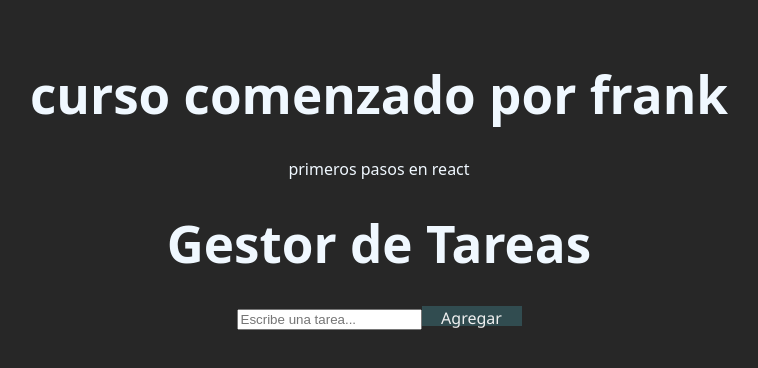
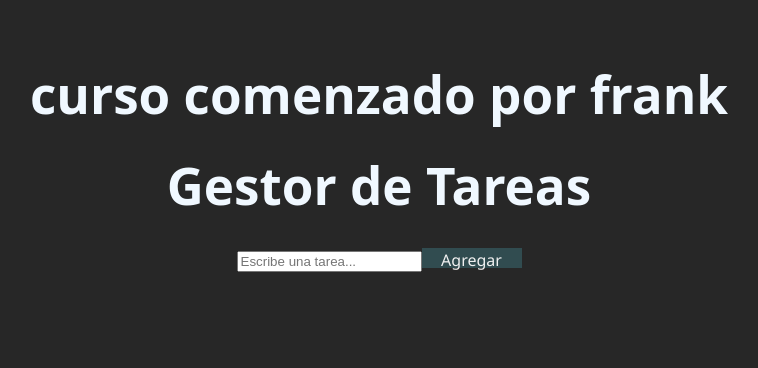
Before and after one commit to franciscojcc007/react_curso, a React (Vite) app in the folder MAGIA-REACT/: page / in a window 1280 px wide. Shown: the top 368 px of the page, without its empty margins (261-1019 px from the left). Built offline with nearby package versions, Linux system fonts and the light colour scheme.

Commit message:
se refactoriza el componente Presentation para mejorar la estructura y se elimina contenido innecesario

```diff
--- a/MAGIA-REACT/src/components/presentations/Presentation.jsx
+++ b/MAGIA-REACT/src/components/presentations/Presentation.jsx
@@ -1,13 +1,11 @@
 import './presentation.css'
-export const Presentation =()=> {
+const Presentation =()=> {
   return (
-    <>
+    <header>
       <h1>curso comenzado por frank</h1>
-      <div className='card'>
-        <p>
-          primeros pasos en react
-        </p>
-      </div>
-    </>
+    </header>
   )
 }
+
+
+export { Presentation}
```
